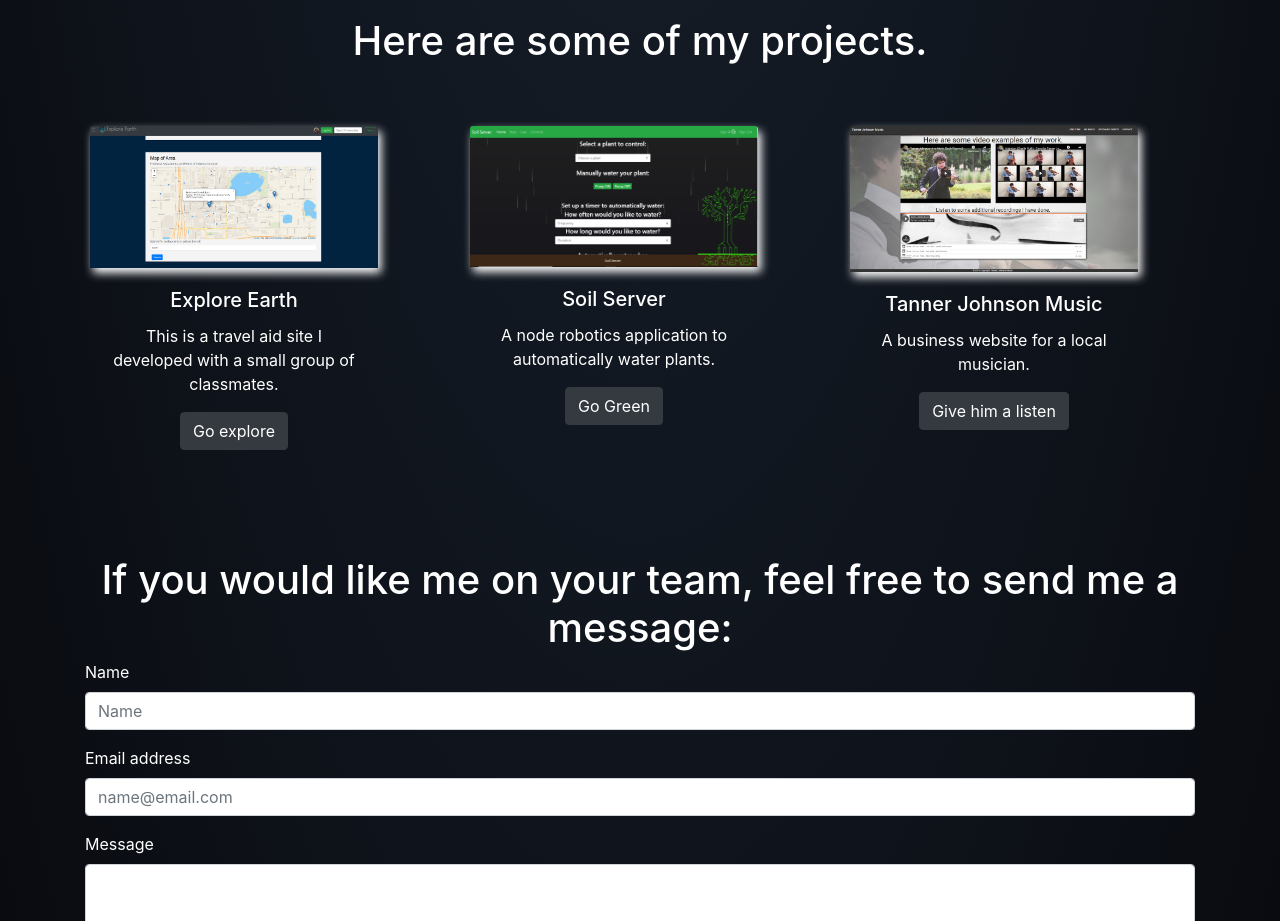
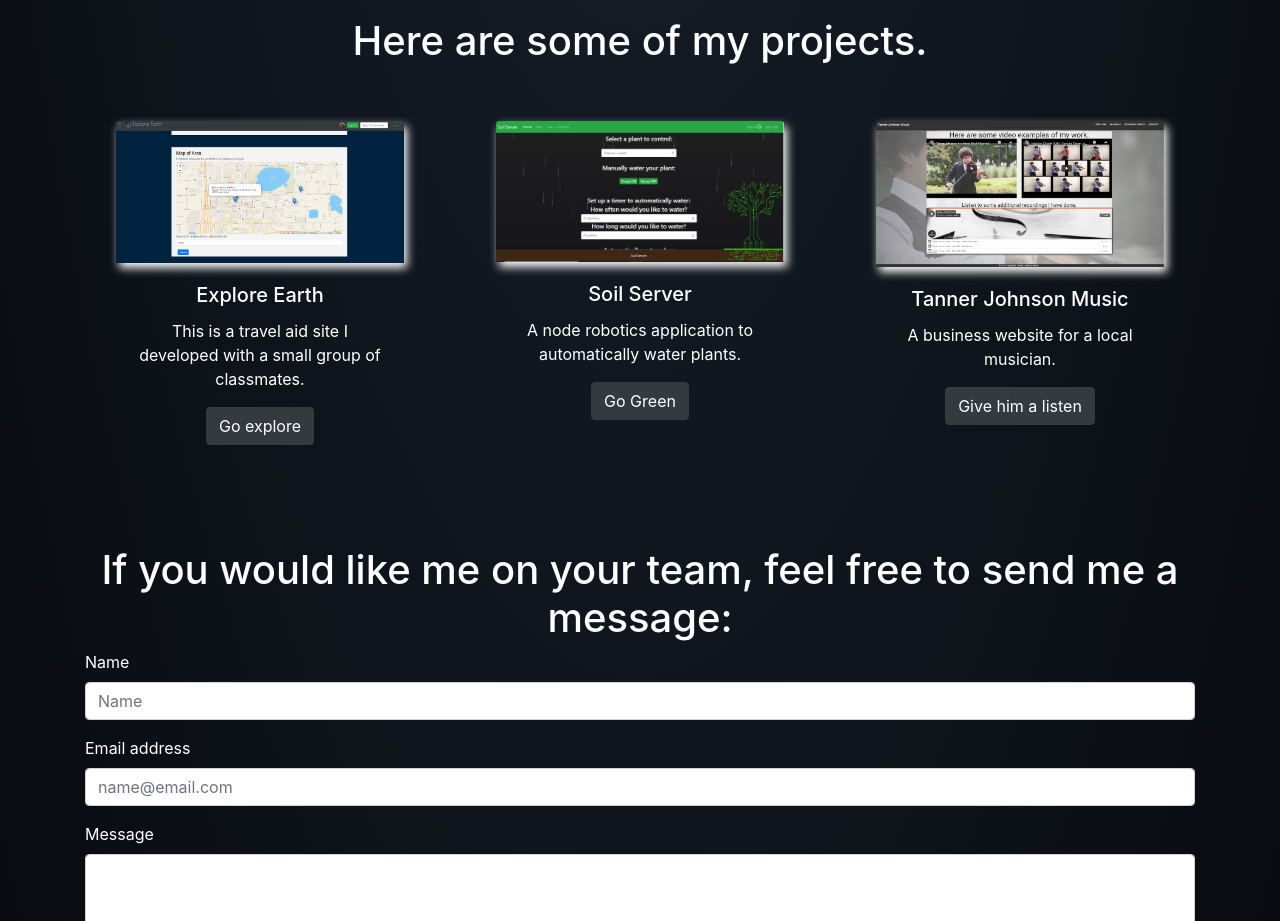
Before and after one commit to AnthonyShannon/Developer-Portfolio, a website: page public/index.html in a window 1280 px wide. Shown: the part 1680-2601 px from the top of the page. Drawn offline with nearby package versions, Linux system fonts and the light colour scheme.

Commit message:
fixed margins

```diff
--- a/public/assets/css/style.css
+++ b/public/assets/css/style.css
@@ -46,7 +46,7 @@ html {
 .card {
     border: none;
     background: none;
-    margin: 5px;
+    margin: auto;
     text-align: center;
 }
 .card > img {
--- a/public/index.html
+++ b/public/index.html
@@ -123,7 +123,7 @@
         <br><br>
         <!-- start cards -->
         <div class="row">
-            <div class="col-lg-4 col-md-6 col-sm-8 col-xs-12 offset-md-0 offset-sm-2 offset-lg-0">
+            <div class="col-lg-4 col-md-6 col-sm-8 col-xs-12 offset-md-0 offset-sm-2 offset-lg-0 projectCards">
                 <div class="card" style="width: 18rem;">
                     <img src="./assets/photos/2019-04-24 (2).png" class="card-img-top" alt="explore earth screenshot">
                     <div class="card-body">
@@ -169,7 +169,7 @@
                     </div>
                 </div>
             </div> -->
-            <div class="col-lg-4 col-md-6 col-sm-8 col-xs-12 offset-md-0 offset-sm-2 offset-lg-0">
+            <div class="col-lg-4 col-md-6 col-sm-8 col-xs-12 offset-md-0 offset-sm-2 offset-lg-0 projectCards">
                 <div class="card" style="width: 18rem;">
                     <img src="./assets/photos/soil-server.png" class="card-img-top" alt="stock photo">
                     <div class="card-body">
@@ -180,7 +180,7 @@
                     </div>
                 </div>
             </div>
-            <div class="col-lg-4 col-md-6 col-sm-8 col-xs-12 offset-md-0 offset-sm-2 offset-lg-0">
+            <div class="col-lg-4 col-md-6 col-sm-8 col-xs-12 offset-md-0 offset-sm-2 offset-lg-0 projectCards">
                 <div class="card" style="width: 18rem;">
                     <img src="./assets/photos/TJMScreenshot.png" class="card-img-top" alt="stock photo">
                     <div class="card-body">
```
